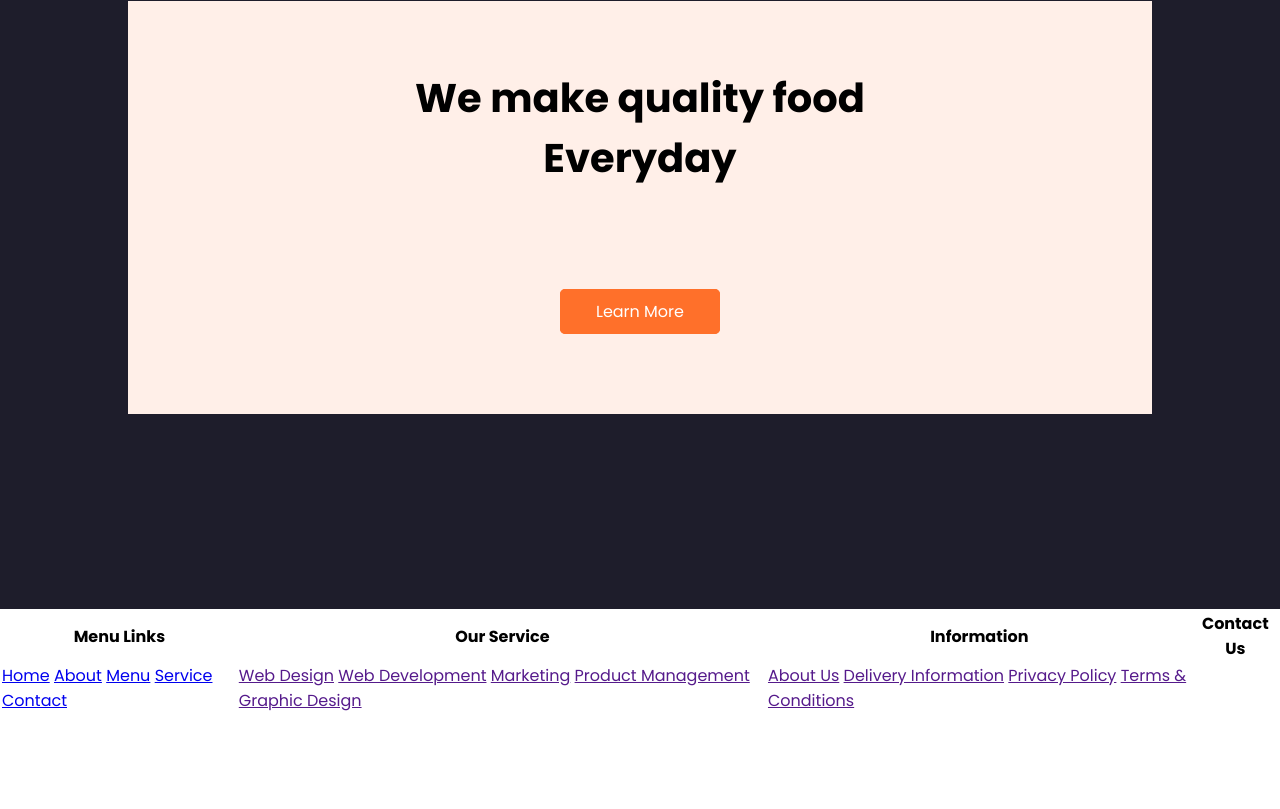
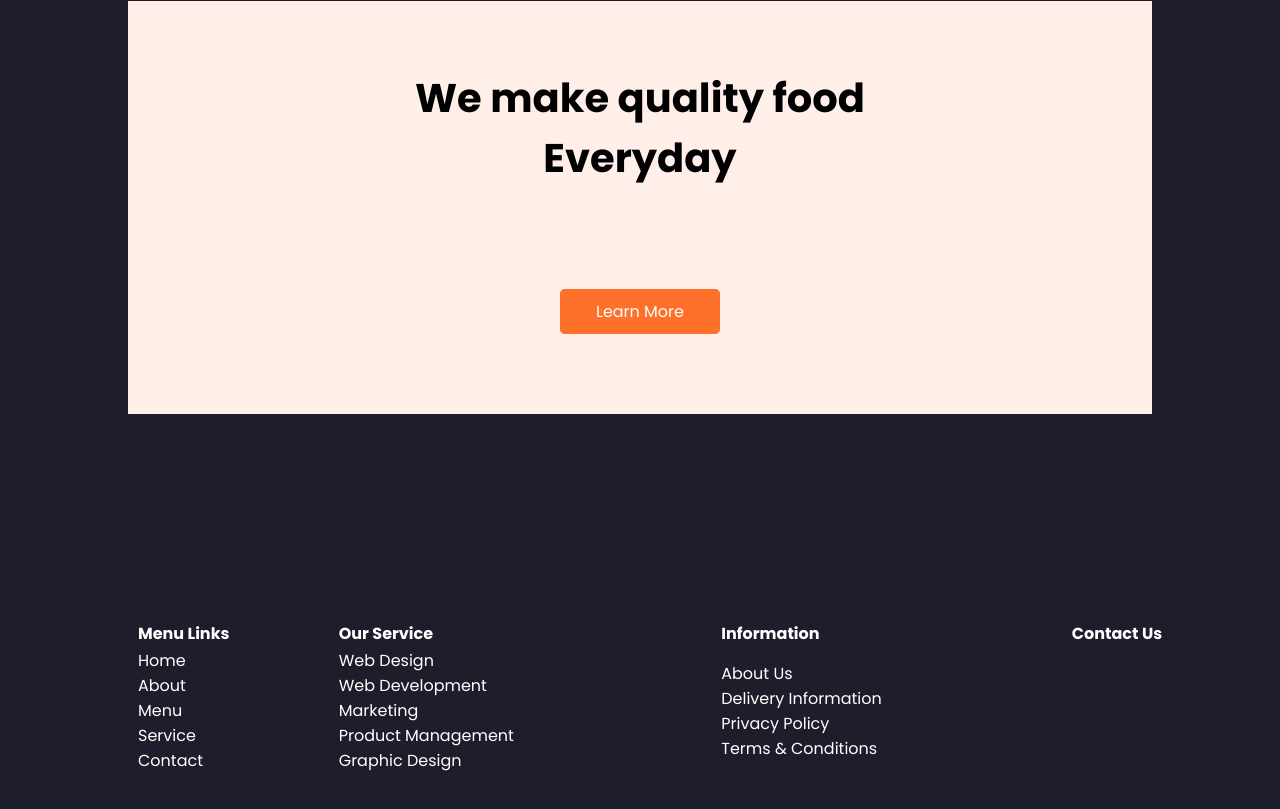
Before and after one commit to sebastianVis/HamburguesasHTMLCSS, a plain HTML site: page index.html in a window 1280 px wide. Shown: the part 3391-4200 px from the top of the page. Before the commit the page ends 4106 px from the top, so only its background shows below. Drawn offline with Linux system fonts and the light colour scheme.

Commit message:
commit clase

```diff
--- a/css/styles.css
+++ b/css/styles.css
@@ -133,11 +133,6 @@ main #home .maintable .info h1{
   font-size: 15vh;
 }
 
-main #home .maintable .info p{
-  color: white;
-  font-weight: 500;
-  font-size: 30px;
-}
 
 main #home .maintable .info .menutoday{
   position: relative;
@@ -289,12 +284,12 @@ main #menu .thirdtable .food img{
 
 main #service .fourthtable{
   height: 50vh;
-  padding: 10px;
+  padding: 0 25%;
   width: 80%vh;
 }
 
 main #service h1{
-  padding-top: 5%;
+  padding-top: 10%;
   color: #ff702a;
   font-size: 20px;
   font-weight: 350;
@@ -361,6 +356,7 @@ main #contact .lasttable a{
   margin: 5px;
   padding: 10px 35px;
   border-radius: 5px;
+
 }
 
 main #contact .lasttable a:hover{
@@ -368,3 +364,35 @@ main #contact .lasttable a:hover{
   border: 1px solid #1e1d2b;
   background-color:  #1e1d2b;
 }
+
+footer{
+  height: 30vh;
+  padding: 10px;
+  width: 100%;
+  background-color: #1e1d2b;
+}
+
+footer table{
+  height: 10vh;
+  width: 100%;
+  padding-left: 10%;
+  text-align: left;
+}
+
+footer table th{
+  color: white;
+}
+
+footer table .border{
+}
+
+footer table .link{
+  text-decoration: none;
+  color: white;
+}
+
+footer table .link:hover{
+  color: #ff702a;
+  border: 1px solid #1e1d2b;
+  background-color:  #1e1d2b;
+}
--- a/index.html
+++ b/index.html
@@ -3,7 +3,7 @@
   <head>
     <meta charset="UTF-8" />
     <meta name="viewport" content="width=device-width, initial-scale=1.0" />
-    <title>Document</title>
+    <title>Foods</title>
     <link rel="stylesheet" href="./css/styles.css" />
   </head>
 
@@ -125,33 +125,34 @@
       </section>
     </main>
     <footer>
-      <table>
-        <tr>
-          <th>Menu Links</th>
-          <th>Our Service</th>
-          <th>Information</th>
-          <th>Contact Us</th>
+      <table table="footer">
+        <tr class="title">
+          <div class="border"><th>Menu Links</th></div>
+          <div class="border"><th>Our Service</th></div>
+          <div class="border"><th>Information</th></div>
+          <div class="border"><th>Contact Us</th></div>
         </tr>
         <tr>
           <td>
-            <a href="#home">Home</a>
-            <a href="#about">About</a>
-            <a href="#menu">Menu</a>
-            <a href="#serviec">Service</a>
-            <a href="#contact">Contact</a>
+
+            <a class="link" href="#home">Home</a><br>
+            <a class="link" href="#about">About</a><br>
+            <a class="link" href="#menu">Menu</a><br>
+            <a class="link" href="#serviec">Service</a><br>
+            <a class="link" href="#contact">Contact</a>
           </td>
           <td>
-            <a href="">Web Design</a>
-            <a href="">Web Development</a>
-            <a href="">Marketing</a>
-            <a href="">Product Management</a>
-            <a href="">Graphic Design</a>
+            <a class="link" href="">Web Design</a><br>
+            <a class="link" href="">Web Development</a><br>
+            <a class="link" href="">Marketing</a><br>
+            <a class="link" href="">Product Management</a><br>
+            <a class="link" href="">Graphic Design</a>
           </td>
           <td>
-            <a href="">About Us</a>
-            <a href="">Delivery Information</a>
-            <a href="">Privacy Policy</a>
-            <a href="">Terms & Conditions</a>
+            <a class="link" href="">About Us</a><br>
+            <a class="link" href="">Delivery Information</a><br>
+            <a class="link" href="">Privacy Policy</a><br>
+            <a class="link" href="">Terms & Conditions</a>
           </td>
         </tr>
       </table>
```
Also changed, not shown: js/script.js (added).
